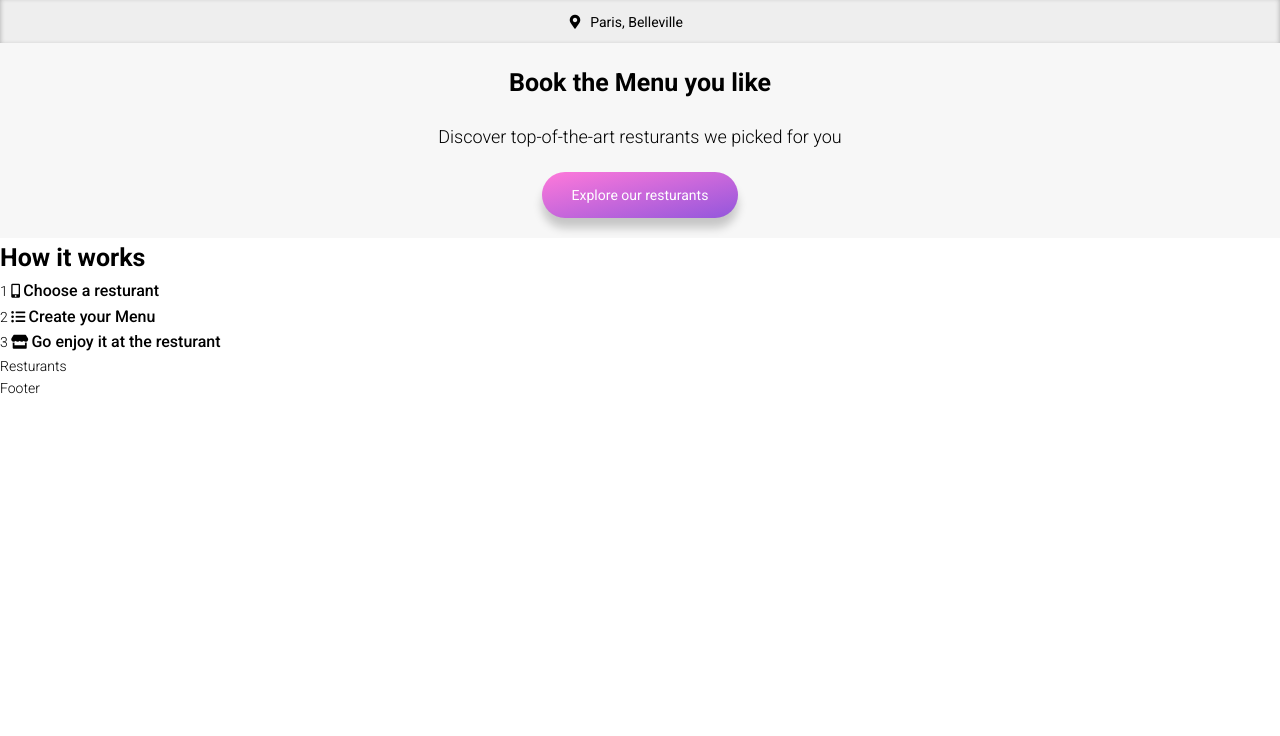
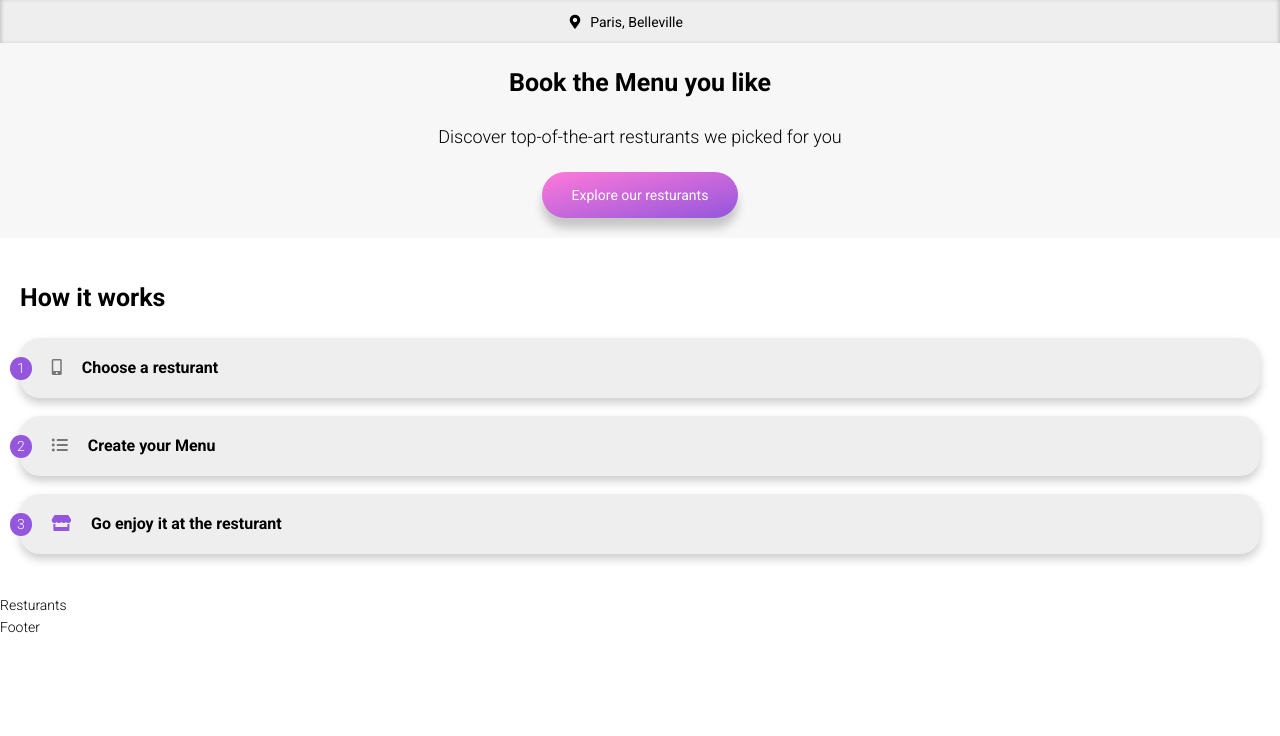
Before and after one commit to maulikp07/ohmyfood, a website: page index.html in a window 1280 px wide. Shown: the part 64-800 px from the top of the page. Drawn offline with Linux system fonts and the light colour scheme; a web font is replaced by a local one.

Commit message:
details section completed

```diff
--- a/index.html
+++ b/index.html
@@ -47,7 +47,7 @@
       <div class="details__steps">
         <h1 class="heading__primary">How it works</h1>
         <ul class="details__list">
-          <li class="deatils__item">
+          <li class="details__item">
             <span class="details__item--number">1</span>
             <span class="details__item--icon"
               ><i class="fas fa-mobile-alt"></i
@@ -61,7 +61,7 @@
               Choose a resturant
             </span>
           </li>
-          <li class="deatils__item">
+          <li class="details__item">
             <span class="details__item--number">2</span>
             <span class="details__item--icon"
               ><i class="fas fa-list-ul"></i
@@ -75,7 +75,7 @@
               Create your Menu
             </span>
           </li>
-          <li class="deatils__item">
+          <li class="details__item">
             <span class="details__item--number">3</span>
             <span class="details__item--icon"
               ><i class="fas fa-store"></i
--- a/sass/abstracts/_variable.scss
+++ b/sass/abstracts/_variable.scss
@@ -6,6 +6,7 @@ $color-tertiary: #99e2d0;
 $color-white: #fff;
 $color-black: #000;
 
+$color-grey-dark: #777;
 $color-grey-light-1: #eee;
 $color-grey-light-2: #f7f7f7;
 //FONT
--- a/sass/layout/_header.scss
+++ b/sass/layout/_header.scss
@@ -7,6 +7,8 @@
     width: 40%;
     height: 100%;
     background-size: cover;
+    max-width: 20rem;
+    min-width: 14rem;
   }
 }
 
--- a/sass/pages/_details.scss
+++ b/sass/pages/_details.scss
@@ -11,5 +11,48 @@
     grid-gap: 2rem;
   }
   &__steps {
+    margin: 4rem 0 4rem 0;
+    padding: 0 2rem;
+    h1 {
+      margin-bottom: 2rem;
+    }
+  }
+  &__list {
+    list-style: none;
+    display: grid;
+    grid-gap: 1.85rem;
+    & :last-child {
+      .details__item--icon {
+        color: $color-primary;
+      }
+    }
+  }
+  &__item {
+    background-color: $color-grey-light-1;
+    padding: 1.7rem 2rem;
+    display: grid;
+    grid-template-columns: repeat(3, max-content);
+    border-radius: 2rem;
+    grid-gap: 2rem;
+    align-items: baseline;
+    box-shadow: 0 0.5rem 1rem rgba($color-black, 0.2);
+
+    & > * {
+      transform: translateX(-3rem);
+    }
+
+    &--number {
+      background-color: $color-primary;
+      color: $color-white;
+      padding: 0 0.7rem;
+      border-radius: 50%;
+    }
+    &--icon {
+      font-size: 1.6rem;
+      color: $color-grey-dark;
+    }
+    &--text {
+      font-weight: 600;
+    }
   }
 }
```
Also changed, not shown: css/style.css.
